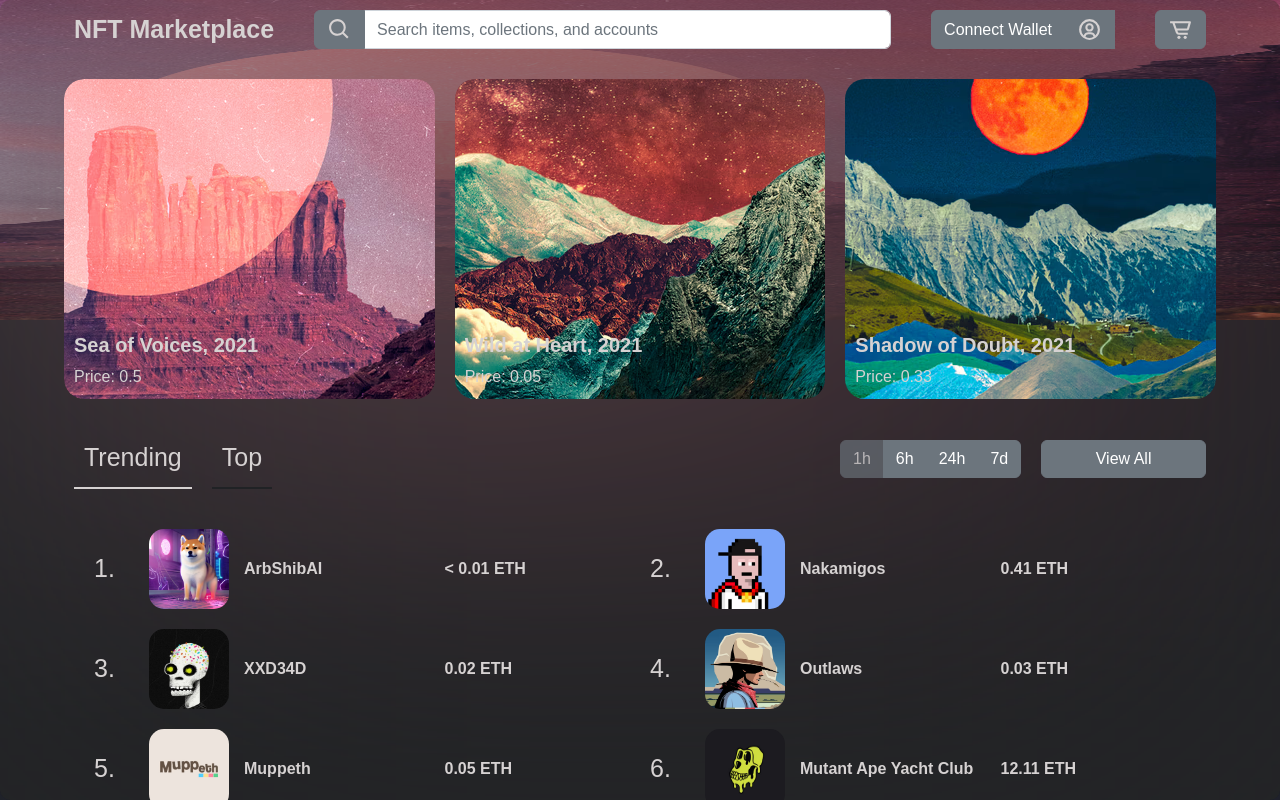
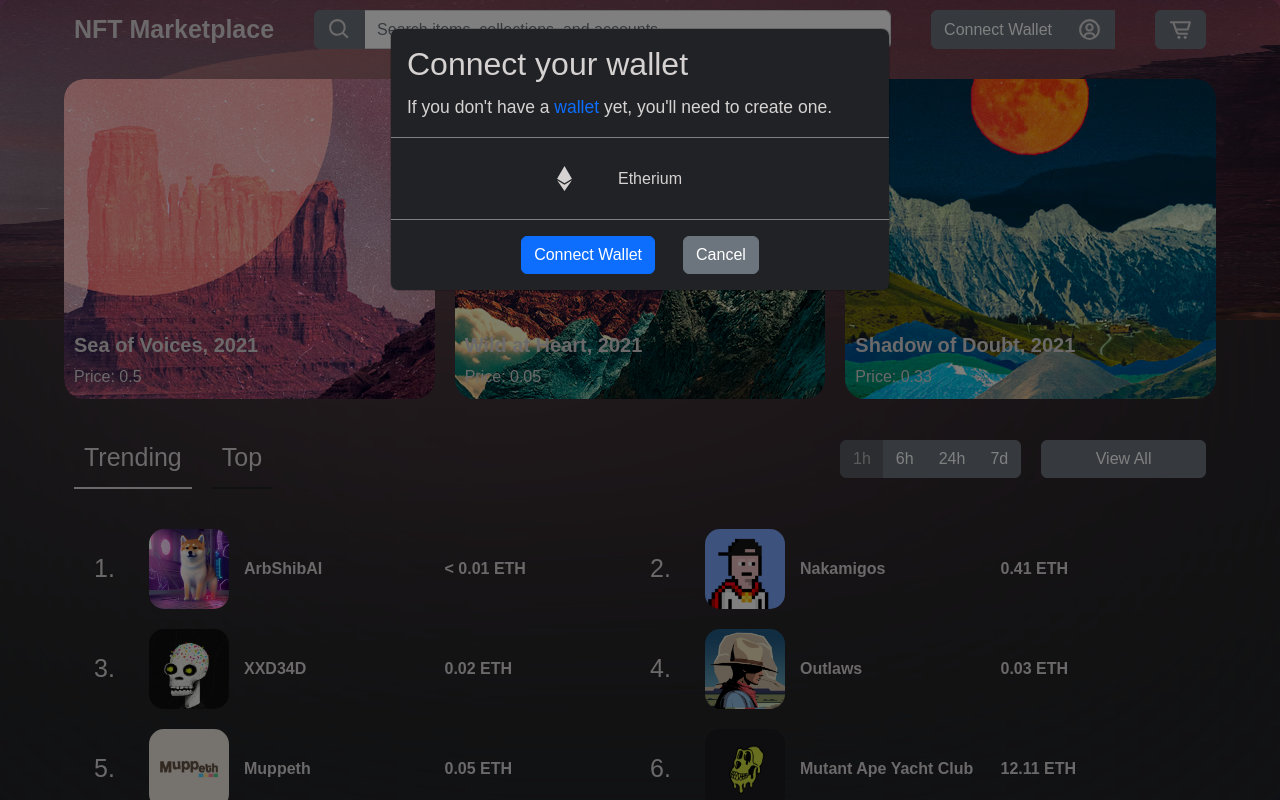
Before and after one commit to IliyanID/NFT-Marketplace-CS-458, a React (Create React App) app in the folder frontend/: page / in a window 1280 px wide. Both pictures are taken after a click on the button "Connect Wallet". Built offline with nearby package versions, Linux system fonts and the light colour scheme.

Commit message:
feature: Added Connect wallet modal

```diff
--- a/frontend/src/components/Header.tsx
+++ b/frontend/src/components/Header.tsx
@@ -1,9 +1,17 @@
 import { Button, DropdownItem, DropdownMenu, DropdownToggle, Input, InputGroup, UncontrolledDropdown } from "reactstrap"
 import { BiCartAlt, BiLogIn, BiSearch, BiSliderAlt, BiUser, BiUserCircle } from 'react-icons/bi'
 import { Link, useNavigate } from "react-router-dom"
+import { useToggle } from "../hooks/useToggle"
+import { ConnectWalletModal } from "./modals/ConnectWalletModal"
+import { useContext } from "react"
+import { UserContext } from "../context/UserContext"
+import { ManageWalletModal } from "./modals/ManageWalletModal"
 
 export const Header = (props:{style?:React.CSSProperties}) => {
     const navigate = useNavigate()
+
+
+
     return (
         <div
         style={{
@@ -34,11 +42,32 @@ export const Header = (props:{style?:React.CSSProperties}) => {
                 <Input placeholder="Search items, collections, and accounts"/>
             </InputGroup>
             <InputGroup>
-                <Button>Connect Wallet</Button>
+                <WalletButton/>
                 <UserDropDown/>
             </InputGroup>
             <Button><BiCartAlt size={25}/></Button>
+
         </div>
+    )
+}
+
+export const WalletButton = () => {
+    const [newWalletModal,toggleNewWalletModal] = useToggle()
+    const [manageWalletModal,toggleManageWalletModal] = useToggle()
+    const userState = useContext(UserContext)
+
+    if(userState.logged_in === true && userState.session.wallet_is_connected)
+        return (
+            <>
+                <Button onClick={toggleManageWalletModal}>Manage Wallet</Button>
+                <ManageWalletModal isOpen={manageWalletModal} toggle={toggleManageWalletModal}/>
+            </>
+        )
+    return (
+        <>
+            <Button onClick={toggleNewWalletModal}>Connect Wallet</Button>
+            <ConnectWalletModal isOpen={newWalletModal} toggle={toggleNewWalletModal}/>
+        </>
     )
 }
 
--- /dev/null
+++ b/frontend/src/components/modals/CommonModalProps.tsx
@@ -0,0 +1,4 @@
+export type CommonModalProps = {
+    isOpen:boolean,
+    toggle:()=>void
+}
--- /dev/null
+++ b/frontend/src/components/modals/ConnectWalletModal.tsx
@@ -0,0 +1,108 @@
+import { Button, Input, Modal, ModalBody, ModalFooter, ModalHeader } from "reactstrap"
+import { CommonModalProps } from "./CommonModalProps"
+import { WalletOptions } from "../../static/config/WalletOptions"
+import { motion } from "framer-motion"
+import { useState } from "react"
+
+export const ConnectWalletModal = (props:CommonModalProps) => {
+
+
+    return (
+        <Modal {...props}>
+            <ModalHeader>
+                <h2>Connect your wallet</h2>
+                <small>
+                    If you don't have a
+                    <a style={{textDecoration:'none'}} target={'_blank'} href="https://www.coinbase.com/learn/crypto-basics/what-is-a-crypto-wallet"> wallet </a>
+                    yet, you'll need to create one.
+                </small>
+            </ModalHeader>
+            <CustomModalBody/>
+            <ModalFooter style={{
+                display:'flex',
+                alignItems:'center',
+                justifyContent:'center',
+                gap:'20px'
+            }}>
+                <Button color="primary">Connect Wallet</Button>
+                <Button onClick={props.toggle}>Cancel</Button>
+            </ModalFooter>
+        </Modal>
+    )
+}
+
+const CustomModalBody = () => {
+    return (
+        <ModalBody>
+            <SelectWalletType/>
+        </ModalBody>
+    )
+}
+
+const SelectWalletType = () => {
+    const [selectedWallet,setSelectedWallet] = useState(-1)
+
+    return (
+        <div style={{
+            width:'100%',
+            display:'flex',
+            alignItems:'center',
+            justifyContent:'center',
+            flexDirection:'column',
+            gap:'10px'
+        }}>
+            {WalletOptions.map((wallet,index)=>{
+                const id = `NewWalletOption-${index}]`
+                return (
+                    <motion.div
+                    key={id}
+                    id={id}
+                    onClick={()=>setSelectedWallet(index)}
+                    whileHover={{borderColor:'var(--accent-color)'}}
+                    style={{
+                        border:`2px solid var(--primary-color)`,
+                        borderColor:`${(index===selectedWallet)?'var(--accent-color)':'var(--primary-color)'}`,
+                        width:'200px',
+                        textAlign:'center',
+                        borderRadius:'10px',
+                        padding:'10px',
+                        display:'grid',
+                        gridTemplateColumns:'20px 1fr',
+                        alignItems:'center',
+                        cursor:'pointer',
+                        userSelect:'none',
+                    }}
+                    >
+                        {wallet.icon}
+                        <div>{wallet.walletType}</div>
+
+                    </motion.div>
+                )
+            })}
+            <EnterWalletDetails selectedWallet={selectedWallet}/>
+        </div>
+    )
+}
+
+export const EnterWalletDetails = (props:{selectedWallet:number}) =>{
+    if(props.selectedWallet<0)
+        return <></>
+
+    return (
+        <motion.div
+        initial={{opacity:0}}
+        animate={{opacity:1}}
+        style={{
+            display:'flex',
+            flexDirection:'column',
+            gap:'20px',
+            width:'100%',
+            marginTop:'30px'
+        }}>
+            <h4>Enter Your {WalletOptions[props.selectedWallet].walletType} Wallet Details</h4>
+            <Input placeholder={'Wallet Name'}/>
+            <Input placeholder={'Wallet Address'}/>
+            <Input type='password' placeholder={'Private key'}/>
+        </motion.div>
+    )
+}
--- /dev/null
+++ b/frontend/src/components/modals/ManageWalletModal.tsx
@@ -0,0 +1,12 @@
+import { Modal, ModalHeader } from "reactstrap";
+import { CommonModalProps } from "./CommonModalProps";
+
+export const ManageWalletModal = (props:CommonModalProps) => {
+    return (
+        <Modal {...props}>
+            <ModalHeader>
+                Manage Wallet
+            </ModalHeader>
+        </Modal>
+    )
+}
--- a/frontend/src/context/UserContext.tsx
+++ b/frontend/src/context/UserContext.tsx
@@ -10,7 +10,8 @@ export type UserLoggedIn = {
         username:string,
         first_name:string,
         last_name:string,
-        id:number
+        id:number,
+        wallet_is_connected:boolean
     }
 
 
--- /dev/null
+++ b/frontend/src/hooks/useToggle.tsx
@@ -0,0 +1,7 @@
+import { useState } from "react";
+
+export const useToggle = (initial?:boolean):[boolean,()=>void,(new_value:boolean)=>void] => {
+    const [state,setState] = useState(!!initial)
+    const toggle = () => {setState(!state)}
+    return [state,toggle,setState]
+}
--- a/frontend/src/index.css
+++ b/frontend/src/index.css
@@ -6,6 +6,16 @@
     --neon-green-color: #3eff00;
     --neon-blue-color: #0D6EFD;
   }
+    .modal-content{
+      background-color: var(--primary-color)!important;
+    }
+      .modal-header{
+        border-color: var(--accent-color)!important;
+      }
+      .modal-footer{
+        border-color: var(--accent-color)!important;
+
+      }
 
   *{
     color:var(--secondary-color);
--- a/frontend/src/index.tsx
+++ b/frontend/src/index.tsx
@@ -2,13 +2,15 @@ import React from 'react';
 import ReactDOM from 'react-dom/client';
 import App from './App';
 import reportWebVitals from './reportWebVitals';
+import 'bootstrap/dist/css/bootstrap.min.css';
 import './index.css'
-import 'bootstrap/dist/css/bootstrap.min.css';
 
 
 const root = ReactDOM.createRoot(
   document.getElementById('root') as HTMLElement
 );
+
+
 root.render(
   <React.StrictMode>
     <App />
--- /dev/null
+++ b/frontend/src/static/config/WalletOptions.tsx
@@ -0,0 +1,8 @@
+import {  FaEthereum } from 'react-icons/fa'
+
+export const WalletOptions = [
+    {
+        walletType:'Etherium',
+        icon:<FaEthereum size={25}/>
+    }
+]
```
